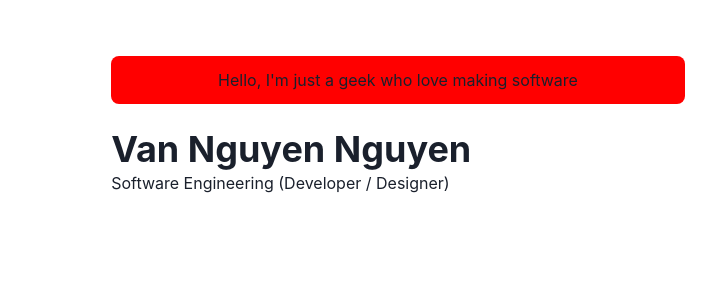
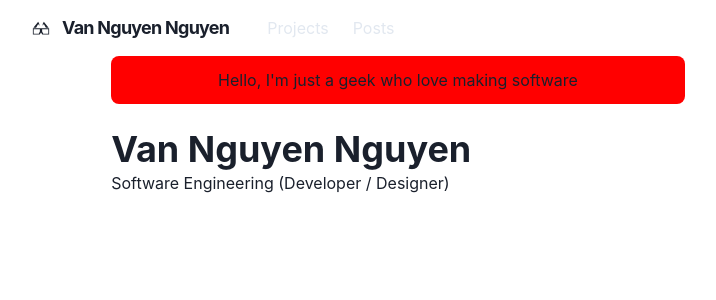
Before and after one commit to hades42/vannguyen-dev, a Next.js app: page / in a window 1280 px wide. Shown: the top 300 px of the page, without its empty margins (242-958 px from the left). Built offline with nearby package versions, Linux system fonts and the light colour scheme.

Commit message:
Change name for the "Main" components

```diff
--- a/components/layout/main.js
+++ b/components/layout/main.js
@@ -1,5 +1,6 @@
-import Head from 'next/head'
-import { Box, Container } from '@chakra-ui/react'
+import Head from 'next/head';
+import Navbar from '../navbar';
+import { Box, Container } from '@chakra-ui/react';
 
 const Main = ({ children, router }) => {
   return (
@@ -11,12 +12,12 @@ const Main = ({ children, router }) => {
         ></meta>
         <title>Van Nguyen Nguyen - Homepage</title>
       </Head>
-
+      <Navbar path={router.asPath} />
       <Container maxW="container.md" pt={14}>
         {children}
       </Container>
     </Box>
-  )
-}
+  );
+};
 
-export default Main
+export default Main;
--- a/pages/_app.js
+++ b/pages/_app.js
@@ -1,14 +1,14 @@
-import { ChakraProvider } from '@chakra-ui/react'
-import Layout from '../components/layout/main'
+import { ChakraProvider } from '@chakra-ui/react';
+import Main from '../components/layout/main';
 
 const Website = ({ Component, pageProps, router }) => {
   return (
     <ChakraProvider>
-      <Layout router={router}>
+      <Main router={router}>
         <Component {...pageProps} key={router.route} />
-      </Layout>
+      </Main>
     </ChakraProvider>
-  )
-}
+  );
+};
 
-export default Website
+export default Website;
```
